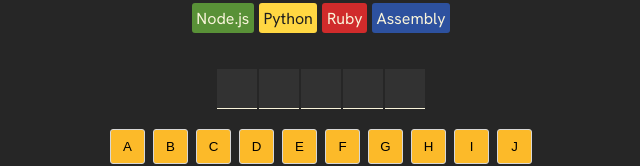
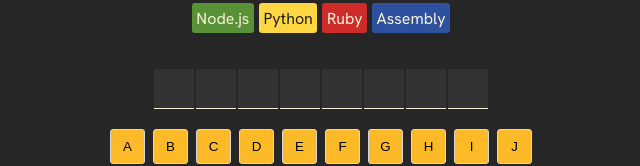
Before and after one commit to zahraai3/ReactProjects, a React (Vite) app in the folder Assembly-Endgame/: page / in a window 1280 px wide. Shown: the part 280-446 px from the top of the page, without its empty margins (319-959 px from the left). Built offline with nearby package versions, Linux system fonts and the light colour scheme.

Commit message:
L-22: Added a function to chose a random word

```diff
--- a/Assembly-Endgame/src/App.jsx
+++ b/Assembly-Endgame/src/App.jsx
@@ -2,10 +2,11 @@
 import React from "react"
 import clsx from 'clsx'
 import { getFarewellText } from "./assets/utils"
+import { getRandomWord } from "./assets/utils"
 
 export default function App(){
 
-    const [currentWord , setCurrentWord] = React.useState("react")
+    const [currentWord , setCurrentWord] = React.useState(getRandomWord)
     const [guessedLetters , setGuessedLetters] = React.useState([])
 
     //counting the wrong guesses
--- a/Assembly-Endgame/src/assets/utils.js
+++ b/Assembly-Endgame/src/assets/utils.js
@@ -1,3 +1,5 @@
+import {words} from "./words"
+
 export function getFarewellText(language) {
     const options = [
         `Farewell, ${language}`,
@@ -17,3 +19,8 @@
     const randomIndex = Math.floor(Math.random() * options.length);
     return options[randomIndex];
 }
+
+export function getRandomWord() {
+    const randomIndex = Math.floor(Math.random() * words.length);
+    return words[randomIndex];
+}
--- /dev/null
+++ b/Assembly-Endgame/src/assets/words.js
@@ -0,0 +1,484 @@
+export const words = [
+    "about",
+    "account",
+    "across",
+    "addition",
+    "after",
+    "again",
+    "against",
+    "agreement",
+    "almost",
+    "among",
+    "amount",
+    "amusement",
+    "angle",
+    "angry",
+    "animal",
+    "answer",
+    "apparatus",
+    "apple",
+    "approval",
+    "argument",
+    "attack",
+    "attempt",
+    "attention",
+    "authority",
+    "automatic",
+    "awake",
+    "balance",
+    "basin",
+    "basket",
+    "beautiful",
+    "because",
+    "before",
+    "behaviour",
+    "belief",
+    "berry",
+    "between",
+    "birth",
+    "bitter",
+    "black",
+    "blade",
+    "blood",
+    "board",
+    "boiling",
+    "bottle",
+    "brain",
+    "brake",
+    "branch",
+    "brass",
+    "bread",
+    "breath",
+    "brick",
+    "bridge",
+    "bright",
+    "broken",
+    "brother",
+    "brown",
+    "brush",
+    "bucket",
+    "building",
+    "burst",
+    "business",
+    "butter",
+    "button",
+    "camera",
+    "canvas",
+    "carriage",
+    "cause",
+    "certain",
+    "chain",
+    "chalk",
+    "chance",
+    "change",
+    "cheap",
+    "cheese",
+    "chemical",
+    "chest",
+    "chief",
+    "church",
+    "circle",
+    "clean",
+    "clear",
+    "clock",
+    "cloth",
+    "cloud",
+    "collar",
+    "colour",
+    "comfort",
+    "committee",
+    "common",
+    "company",
+    "complete",
+    "complex",
+    "condition",
+    "conscious",
+    "control",
+    "copper",
+    "cotton",
+    "cough",
+    "country",
+    "cover",
+    "crack",
+    "credit",
+    "crime",
+    "cruel",
+    "crush",
+    "current",
+    "curtain",
+    "curve",
+    "cushion",
+    "damage",
+    "danger",
+    "daughter",
+    "death",
+    "decision",
+    "degree",
+    "delicate",
+    "dependent",
+    "design",
+    "desire",
+    "detail",
+    "different",
+    "digestion",
+    "direction",
+    "dirty",
+    "discovery",
+    "disease",
+    "disgust",
+    "distance",
+    "division",
+    "doubt",
+    "drain",
+    "drawer",
+    "dress",
+    "drink",
+    "driving",
+    "early",
+    "earth",
+    "education",
+    "effect",
+    "elastic",
+    "electric",
+    "engine",
+    "enough",
+    "equal",
+    "error",
+    "event",
+    "every",
+    "example",
+    "exchange",
+    "existence",
+    "expansion",
+    "expert",
+    "false",
+    "family",
+    "father",
+    "feather",
+    "feeble",
+    "feeling",
+    "female",
+    "fertile",
+    "fiction",
+    "field",
+    "fight",
+    "finger",
+    "first",
+    "fixed",
+    "flame",
+    "flight",
+    "floor",
+    "flower",
+    "foolish",
+    "force",
+    "forward",
+    "frame",
+    "frequent",
+    "friend",
+    "front",
+    "fruit",
+    "future",
+    "garden",
+    "general",
+    "glass",
+    "glove",
+    "grain",
+    "grass",
+    "great",
+    "green",
+    "group",
+    "growth",
+    "guide",
+    "hammer",
+    "hanging",
+    "happy",
+    "harbour",
+    "harmony",
+    "healthy",
+    "hearing",
+    "heart",
+    "history",
+    "hollow",
+    "horse",
+    "hospital",
+    "house",
+    "humour",
+    "important",
+    "impulse",
+    "increase",
+    "industry",
+    "insect",
+    "insurance",
+    "interest",
+    "invention",
+    "island",
+    "jelly",
+    "jewel",
+    "journey",
+    "judge",
+    "kettle",
+    "knife",
+    "knowledge",
+    "language",
+    "laugh",
+    "learning",
+    "leather",
+    "letter",
+    "level",
+    "library",
+    "light",
+    "limit",
+    "linen",
+    "liquid",
+    "little",
+    "living",
+    "loose",
+    "machine",
+    "manager",
+    "market",
+    "married",
+    "match",
+    "material",
+    "measure",
+    "medical",
+    "meeting",
+    "memory",
+    "metal",
+    "middle",
+    "military",
+    "minute",
+    "mixed",
+    "money",
+    "monkey",
+    "month",
+    "morning",
+    "mother",
+    "motion",
+    "mountain",
+    "mouth",
+    "muscle",
+    "music",
+    "narrow",
+    "nation",
+    "natural",
+    "necessary",
+    "needle",
+    "nerve",
+    "night",
+    "noise",
+    "normal",
+    "north",
+    "number",
+    "offer",
+    "office",
+    "operation",
+    "opinion",
+    "opposite",
+    "orange",
+    "order",
+    "ornament",
+    "other",
+    "owner",
+    "paint",
+    "paper",
+    "parallel",
+    "parcel",
+    "paste",
+    "payment",
+    "peace",
+    "pencil",
+    "person",
+    "physical",
+    "picture",
+    "place",
+    "plane",
+    "plant",
+    "plate",
+    "please",
+    "pleasure",
+    "plough",
+    "pocket",
+    "point",
+    "poison",
+    "polish",
+    "political",
+    "porter",
+    "position",
+    "possible",
+    "potato",
+    "powder",
+    "power",
+    "present",
+    "price",
+    "print",
+    "prison",
+    "private",
+    "probable",
+    "process",
+    "produce",
+    "profit",
+    "property",
+    "prose",
+    "protest",
+    "public",
+    "purpose",
+    "quality",
+    "question",
+    "quick",
+    "quiet",
+    "quite",
+    "range",
+    "reaction",
+    "reading",
+    "ready",
+    "reason",
+    "receipt",
+    "record",
+    "regret",
+    "regular",
+    "relation",
+    "religion",
+    "request",
+    "respect",
+    "reward",
+    "rhythm",
+    "right",
+    "river",
+    "rough",
+    "round",
+    "scale",
+    "school",
+    "science",
+    "scissors",
+    "screw",
+    "second",
+    "secret",
+    "secretary",
+    "selection",
+    "sense",
+    "separate",
+    "serious",
+    "servant",
+    "shade",
+    "shake",
+    "shame",
+    "sharp",
+    "sheep",
+    "shelf",
+    "shirt",
+    "shock",
+    "short",
+    "silver",
+    "simple",
+    "sister",
+    "skirt",
+    "sleep",
+    "slope",
+    "small",
+    "smash",
+    "smell",
+    "smile",
+    "smoke",
+    "smooth",
+    "snake",
+    "sneeze",
+    "society",
+    "solid",
+    "sound",
+    "south",
+    "space",
+    "spade",
+    "special",
+    "sponge",
+    "spoon",
+    "spring",
+    "square",
+    "stage",
+    "stamp",
+    "start",
+    "statement",
+    "station",
+    "steam",
+    "steel",
+    "stick",
+    "sticky",
+    "stiff",
+    "still",
+    "stitch",
+    "stocking",
+    "stomach",
+    "stone",
+    "store",
+    "story",
+    "straight",
+    "strange",
+    "street",
+    "stretch",
+    "strong",
+    "structure",
+    "substance",
+    "sudden",
+    "sugar",
+    "summer",
+    "support",
+    "surprise",
+    "sweet",
+    "system",
+    "table",
+    "taste",
+    "teaching",
+    "tendency",
+    "theory",
+    "there",
+    "thick",
+    "thing",
+    "thought",
+    "thread",
+    "throat",
+    "through",
+    "through",
+    "thumb",
+    "thunder",
+    "ticket",
+    "tight",
+    "tired",
+    "together",
+    "tomorrow",
+    "tongue",
+    "tooth",
+    "touch",
+    "trade",
+    "train",
+    "transport",
+    "trick",
+    "trouble",
+    "trousers",
+    "twist",
+    "umbrella",
+    "under",
+    "value",
+    "verse",
+    "vessel",
+    "violent",
+    "voice",
+    "waiting",
+    "waste",
+    "watch",
+    "water",
+    "weather",
+    "weight",
+    "wheel",
+    "where",
+    "while",
+    "whistle",
+    "white",
+    "window",
+    "winter",
+    "woman",
+    "wound",
+    "writing",
+    "wrong",
+    "yellow",
+    "yesterday",
+    "young"
+];
```
